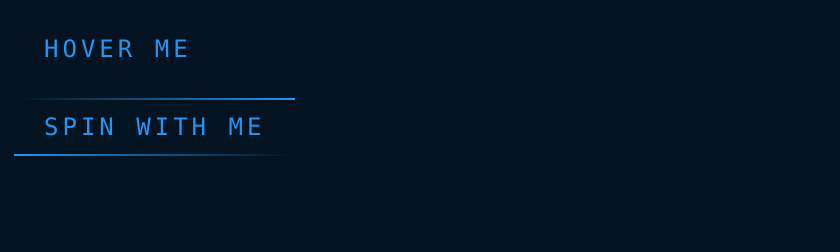
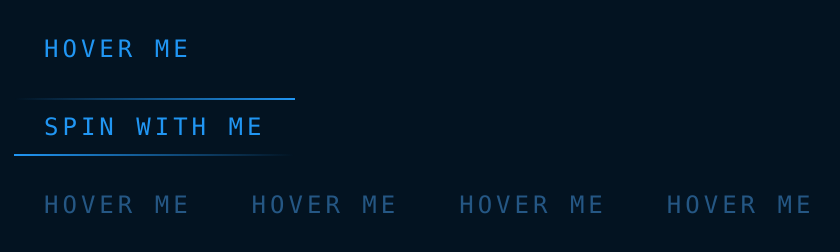
Before and after one commit to Leefrost/css-clean-animations, a plain HTML site: page index.html in a window 1280 px wide. Shown: the whole page, without its empty margins (6-846 px from the left). Drawn offline with Linux system fonts and the light colour scheme.

Commit message:
dev: Added sample with linear background

```diff
--- a/index.html
+++ b/index.html
@@ -29,6 +29,13 @@
         </a>
     </div>
 
+    <div class="section linear">
+        <a class="btn1" href="#">Hover Me</a>
+        <a class="btn2" href="#">Hover Me</a>
+        <a class="btn3" href="#">Hover Me</a>
+        <a class="btn4" href="#">Hover Me</a>
+    </div>
+
 </body>
 
 </html>
--- a/style.css
+++ b/style.css
@@ -14,6 +14,8 @@ body {
     align-items: center;
     justify-content: baseline;
 }
+
+/* neon */
 
 .neon a {
     position: relative;
@@ -93,6 +95,8 @@ body {
     transition: 1s;
     transition-delay: 0.75s;
 }
+
+/* spinner */
 
 .spinner a {
     position: relative;
@@ -183,3 +187,67 @@ body {
     animation: animate-spinner-right 2s linear infinite;
     animation-delay: 1s;
 }
+
+/* neon */
+
+.linear a {
+    position: relative;
+    display: inline-block;
+    padding: 15px 30px;
+    text-transform: uppercase;
+    letter-spacing: 4px;
+    text-decoration: none;
+    overflow: hidden;
+    transition: 1s all ease;
+    color:#255784;
+}
+
+.linear a::before {
+    background: #2196f3;
+    content: "";
+    position: absolute;
+    top: 50%;
+    left: 50%;
+    transform: translate(-50%, -50%);
+    z-index: -1;
+    transition: all 0.5s ease;
+}
+
+.linear .btn1::before {
+    width: 0;
+    height: 100%;
+}
+
+.linear .btn1:hover::before {
+    color: #255784;
+    width: 100%;
+}
+
+.linear .btn2::before {
+    width: 100%;
+    height: 0;
+}
+
+.linear .btn2:hover::before {
+    height: 100%;
+}
+
+.linear .btn3::before {
+    width: 100%;
+    height: 0;
+    transform: translate(-50%,-50%) rotate(45deg);
+}
+
+.linear .btn3:hover::before {
+    height: 400%;
+}
+
+.linear .btn4::before {
+    width: 100%;
+    height: 0;
+    transform: translate(-50%,-50%) rotate(-45deg);
+}
+
+.linear .btn4:hover::before {
+    height: 400%;
+}
```
